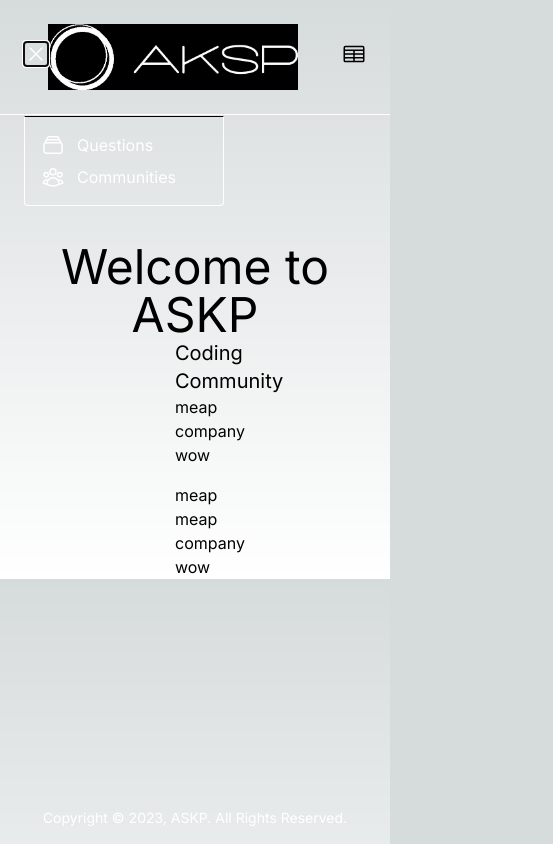
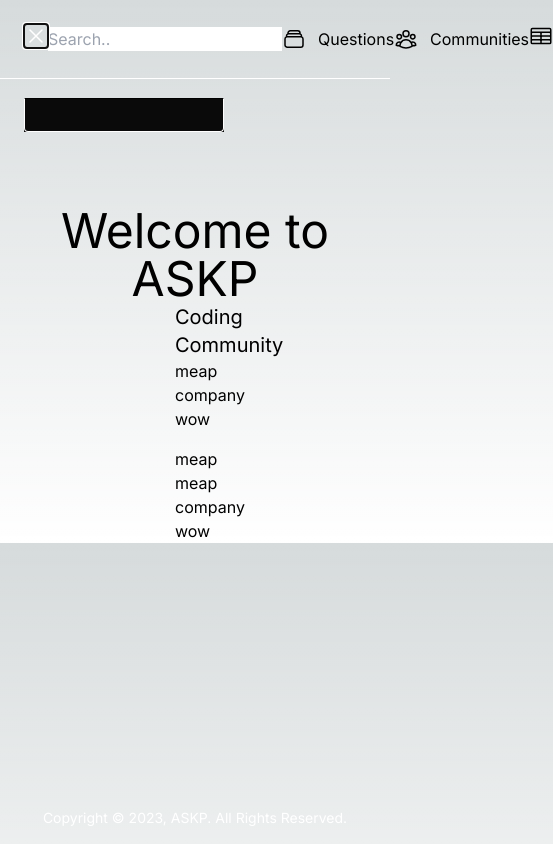
Before and after one commit to MajdEddinAlabed/AKSP, a Next.js app: page / in a window 390 px wide. Both pictures are taken after a click on the button 36 px from the left and 53 px from the top of the page. Shown: the whole page, 553 px wide, since content can reach past the window. Built offline with nearby package versions, Linux system fonts and the light colour scheme.

Commit message:
addin button to header. working on Question page

```diff
--- a/src/app/q/page.tsx
+++ b/src/app/q/page.tsx
@@ -7,7 +7,7 @@ import { QuestionReadDto } from "@/src/lib/types";
 
 function QuestionPreview(question: QuestionReadDto) {
   return (
-    <>
+    <div className="flex flex-col w-full">
       <div className="zoom">
         <div className="m-4 font-IBMPlexSansArabic text-right ">
           <h1 className="font-bold text-2xl">{question.title}</h1>
@@ -16,8 +16,8 @@ function QuestionPreview(question: QuestionReadDto) {
           </p>
         </div>
       </div>
-      <div className="divider"></div>
-    </>
+      <div className="divider divider-x-18 w-full"></div>
+    </div>
   );
 }
 
@@ -27,9 +27,18 @@ export default async function Questions() {
   const questions = mockQuestions;
   return (
     <main>
-      <div className="flex flex-col items-center justify-center">
-        <h1 className="text-4xl font-serif py-8">Questions</h1>
-        <div>
+      <div className="flex flex-row items-center justify-center h-1/2">
+        <div className="flex items-center justify-center w-1/2 max-w-xs">
+          <h1 className="text-3xl font-serif">Top Questions</h1>
+        </div>
+        <div className="mx-60 my-20"></div>
+        <div className="flex items-center justify-center w-52 max-w-xs">
+          <button className="button">Ask Question</button>
+        </div>
+      </div>
+      <div className="my-5"></div>
+      <div className="flex flex-col items-center justify-center h-1/2">
+        <div className="w-full">
           {questions.map(
             (questions: JSX.IntrinsicAttributes & QuestionReadDto) => (
               <QuestionPreview key={questions.id} {...questions} />
--- a/src/ui/header/commDropdown.tsx
+++ b/src/ui/header/commDropdown.tsx
@@ -4,33 +4,42 @@ import { Transition } from "@headlessui/react";
 
 export const CommDropdown = () => {
   const [isOpen, setIsOpen] = useState(false);
-  const timeoutRef = useRef<NodeJS.Timeout | null>(null);
+    const dropdownRef = useRef<HTMLDivElement>(null);
 
-  const handleMouseEnter = () => {
-    if (timeoutRef.current) clearTimeout(timeoutRef.current);
-    setIsOpen(true);
+
+  const toggleDropdown = () => {
+    setIsOpen(!isOpen);
   };
 
-  const handleMouseLeave = () => {
-    timeoutRef.current = setTimeout(() => {
-      setIsOpen(false);
-    }, 50);
+  const closeDropdown = () => {
+    setIsOpen(false);
   };
 
   useEffect(() => {
+    const handleClickOutside = (event: { target: any; }) => {
+      if (dropdownRef.current && !dropdownRef.current.contains(event.target)) {
+        closeDropdown();
+      }
+    };
+
+    const handleLinkClick = () => {
+      closeDropdown();
+    };
+
+    if (isOpen) {
+      document.addEventListener("click", handleClickOutside);
+      document.addEventListener("keydown", handleLinkClick);
+    }
+
     return () => {
-      if (timeoutRef.current) clearTimeout(timeoutRef.current);
+      document.removeEventListener("click", handleClickOutside);
+      document.removeEventListener("keydown", handleLinkClick);
     };
-  }, []);
-
+  }, [isOpen]);
   return (
-    <div
-      className="onHover"
-      onMouseEnter={handleMouseEnter}
-      onMouseLeave={handleMouseLeave}
-    >
-      <div className="relative inline-block">
-        <button className="dropbtn">
+    <div>
+      <div className="relative inline-block" ref={dropdownRef}>
+        <button onClick={toggleDropdown}>
           <svg
             xmlns="http://www.w3.org/2000/svg"
             fill="none"
@@ -56,27 +65,26 @@ export const CommDropdown = () => {
           leaveFrom="opacity-100 "
           leaveTo="opacity-0 "
         >
-          {isOpen && (
-            <div
-              className="absolute top-19 z-10 dropdown-content"
-              style={{ width: "200px" }}
-              onMouseLeave={() => setIsOpen(false)}
-            >
-              <div className="p-4 mx-5 text-white rounded-b border border-white border-t-black">
+          <div
+            className="absolute top-19 z-10 left-[-19px] dropdown-content"
+            style={{ width: "200px" }}
+          >
+            <div className="p-4 mx-5 text-white rounded-b border border-white border-t-black">
+              <div>
                 <div>
-                  <Link href={""}>Community 1</Link>
+                  <Link href={""} onClick={closeDropdown}>Community 1</Link>
                 </div>
                 <div>
-                  <Link href={""}>Community 2</Link>
+                  <Link href={""} onClick={closeDropdown}>Community 2</Link>
                 </div>
                 <div>
-                  <Link href={""}>Community 3</Link>
+                  <Link href={""} onClick={closeDropdown}>Community 3</Link>
                 </div>
                 <div>
-                  <Link href={""}>Community 4</Link>
+                  <Link href={""} onClick={closeDropdown}>Community 4</Link>
                 </div>
                 <div>
-                  <Link href={""}>Community 5</Link>
+                  <Link href={""} onClick={closeDropdown}>Community 5</Link>
                 </div>
                 <div>
                   <Link href={""}>Community 5</Link>
@@ -95,7 +103,7 @@ export const CommDropdown = () => {
                 </div>
               </div>
             </div>
-          )}
+          </div>
         </Transition>
       </div>
     </div>
--- a/src/ui/header/dropDown.tsx
+++ b/src/ui/header/dropDown.tsx
@@ -13,6 +13,10 @@ export const DropDown = () => {
   const handleDropdownToggle = () => {
     setIsOpen(!isOpen);
   };
+
+  const closeDropdown = () => {
+    setIsOpen(false);
+  }
 
   const handleClickOutside = (event: { target: any }) => {
     if (popoverRef.current && !popoverRef.current.contains(event.target)) {
@@ -89,51 +93,13 @@ export const DropDown = () => {
             >
               <Popover.Panel
                 className="absolute top-19"
-                style={{ width: "200px" }}
+                style={{ width: "200px" , backgroundColor: "#0a0a0a"}}
               >
                 {/* Your dropdown menu content goes here */}
                 <div className="p-4 text-white rounded-b border border-white border-t-black">
                   {/* button */}
                   <div className=" ">
-                    <Link href="/q">
-                      <div className=" flex justify-inline">
-                        <svg
-                          xmlns="http://www.w3.org/2000/svg"
-                          fill="none"
-                          viewBox="0 0 24 24"
-                          strokeWidth={1.5}
-                          stroke="currentColor"
-                          className="w-6 h-6 mr-3"
-                        >
-                          <path
-                            strokeLinecap="round"
-                            strokeLinejoin="round"
-                            d="M6 6.878V6a2.25 2.25 0 012.25-2.25h7.5A2.25 2.25 0 0118 6v.878m-12 0c.235-.083.487-.128.75-.128h10.5c.263 0 .515.045.75.128m-12 0A2.25 2.25 0 004.5 9v.878m13.5-3A2.25 2.25 0 0119.5 9v.878m0 0a2.246 2.246 0 00-.75-.128H5.25c-.263 0-.515.045-.75.128m15 0A2.25 2.25 0 0121 12v6a2.25 2.25 0 01-2.25 2.25H5.25A2.25 2.25 0 013 18v-6c0-.98.626-1.813 1.5-2.122"
-                          />
-                        </svg>
-                        Questions
-                      </div>
-                    </Link>
-                    <div className="mb-2"></div>
-                    <Link href="/communities">
-                      <div className=" flex justify-inline">
-                        <svg
-                          xmlns="http://www.w3.org/2000/svg"
-                          fill="none"
-                          viewBox="0 0 24 24"
-                          strokeWidth={1.5}
-                          stroke="currentColor"
-                          className="w-6 h-6 mr-3"
-                        >
-                          <path
-                            strokeLinecap="round"
-                            strokeLinejoin="round"
-                            d="M18 18.72a9.094 9.094 0 003.741-.479 3 3 0 00-4.682-2.72m.94 3.198l.001.031c0 .225-.012.447-.037.666A11.944 11.944 0 0112 21c-2.17 0-4.207-.576-5.963-1.584A6.062 6.062 0 016 18.719m12 0a5.971 5.971 0 00-.941-3.197m0 0A5.995 5.995 0 0012 12.75a5.995 5.995 0 00-5.058 2.772m0 0a3 3 0 00-4.681 2.72 8.986 8.986 0 003.74.477m.94-3.197a5.971 5.971 0 00-.94 3.197M15 6.75a3 3 0 11-6 0 3 3 0 016 0zm6 3a2.25 2.25 0 11-4.5 0 2.25 2.25 0 014.5 0zm-13.5 0a2.25 2.25 0 11-4.5 0 2.25 2.25 0 014.5 0z"
-                          />
-                        </svg>
-                        Communities
-                      </div>
-                    </Link>
+
                   </div>
                 </div>
               </Popover.Panel>
--- a/src/ui/header/header.tsx
+++ b/src/ui/header/header.tsx
@@ -8,6 +8,7 @@ import HeaderLinks from "./headerLinks";
 import "src/ui/globals.css";
 import "src/ui/header/header.css"
 import { CommDropdown } from "./commDropdown";
+import { SearchBox } from "./searchBox";
 
 export default function Header() {
   const [isOpen, setIsOpen] = useState(false); // State to manage dropdown visibility
@@ -35,7 +36,11 @@ export default function Header() {
               height={0}
             />
           </a>
+          <SearchBox />
+          <HeaderLinks />
         </div>
+
+          {/* Search box */}
 
         <div></div>
         <CommDropdown />
--- a/src/ui/header/headerLinks.tsx
+++ b/src/ui/header/headerLinks.tsx
@@ -20,19 +20,47 @@ export default function HeaderLinks() {
       {links.map((link) => {
         const LinkIcon = link.icon;
         return (
-          <Link
-            key={link.name}
-            href={link.href}
-            className={clsx(
-              "flex h-[48px] text-black grow items-center justify-center gap-2 rounded-md bg-white p-3 text-sm font-medium hover:bg-sky-100 hover:text-blue-600 md:flex-none md:justify-start md:p-2 md:px-3",
-              {
-                "bg-sky-100 text-blue-600": pathname === link.href,
-              }
-            )}
-          >
-            <LinkIcon className="w-6" />
-            <p className="hidden md:block">{link.name}</p>
-          </Link>
+          <>
+            <Link href="/q">
+              <div className=" flex justify-inline">
+                <svg
+                  xmlns="http://www.w3.org/2000/svg"
+                  fill="none"
+                  viewBox="0 0 24 24"
+                  strokeWidth={1.5}
+                  stroke="currentColor"
+                  className="w-6 h-6 mr-3"
+                >
+                  <path
+                    strokeLinecap="round"
+                    strokeLinejoin="round"
+                    d="M6 6.878V6a2.25 2.25 0 012.25-2.25h7.5A2.25 2.25 0 0118 6v.878m-12 0c.235-.083.487-.128.75-.128h10.5c.263 0 .515.045.75.128m-12 0A2.25 2.25 0 004.5 9v.878m13.5-3A2.25 2.25 0 0119.5 9v.878m0 0a2.246 2.246 0 00-.75-.128H5.25c-.263 0-.515.045-.75.128m15 0A2.25 2.25 0 0121 12v6a2.25 2.25 0 01-2.25 2.25H5.25A2.25 2.25 0 013 18v-6c0-.98.626-1.813 1.5-2.122"
+                  />
+                </svg>
+                Questions
+              </div>
+            </Link>
+            <div className="mb-2"></div>
+            <Link href="/communities">
+              <div className=" flex justify-inline">
+                <svg
+                  xmlns="http://www.w3.org/2000/svg"
+                  fill="none"
+                  viewBox="0 0 24 24"
+                  strokeWidth={1.5}
+                  stroke="currentColor"
+                  className="w-6 h-6 mr-3"
+                >
+                  <path
+                    strokeLinecap="round"
+                    strokeLinejoin="round"
+                    d="M18 18.72a9.094 9.094 0 003.741-.479 3 3 0 00-4.682-2.72m.94 3.198l.001.031c0 .225-.012.447-.037.666A11.944 11.944 0 0112 21c-2.17 0-4.207-.576-5.963-1.584A6.062 6.062 0 016 18.719m12 0a5.971 5.971 0 00-.941-3.197m0 0A5.995 5.995 0 0012 12.75a5.995 5.995 0 00-5.058 2.772m0 0a3 3 0 00-4.681 2.72 8.986 8.986 0 003.74.477m.94-3.197a5.971 5.971 0 00-.94 3.197M15 6.75a3 3 0 11-6 0 3 3 0 016 0zm6 3a2.25 2.25 0 11-4.5 0 2.25 2.25 0 014.5 0zm-13.5 0a2.25 2.25 0 11-4.5 0 2.25 2.25 0 014.5 0z"
+                  />
+                </svg>
+                Communities
+              </div>
+            </Link>
+          </>
         );
       })}
     </>
--- /dev/null
+++ b/src/ui/header/searchBox.tsx
@@ -0,0 +1,14 @@
+import React, { Fragment, useState, useRef, useEffect } from "react";
+import Link from "next/link";
+import { Transition } from "@headlessui/react";
+import "src/ui/header/header.css"
+
+export const SearchBox = () => {
+  return (
+    <div>
+      <form>
+        <input className="sInput" type="text" name="search" placeholder="Search.." />
+      </form>
+    </div>
+  );
+};
```
Also changed, not shown: src/ui/header/header.css (+58 -0 lines).
